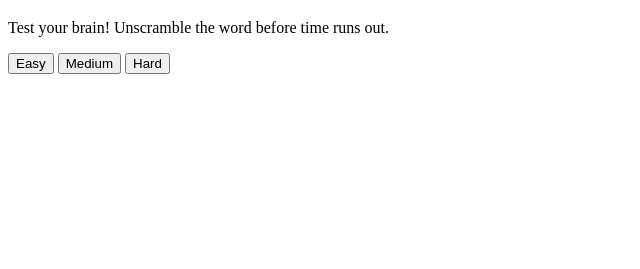
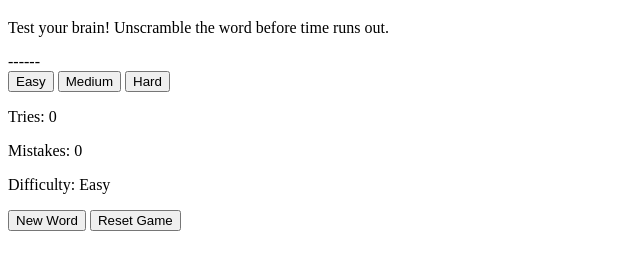
Before and after one commit to Sk-223/descramble-game, a plain HTML site: page index.html in a window 1280 px wide. Shown: the part 61-330 px from the top of the page, without its empty margins (0-640 px from the left). Drawn offline with Linux system fonts and the light colour scheme.

Commit message:
Add structure for scrambled word display, inuts, stats, and control buttons

```diff
--- a/index.html
+++ b/index.html
@@ -5,14 +5,27 @@
         <meta name="viewport" content="width=device-width, initial-scale=1.0" />
         <title>Descramble the Scramble</title>
         <link rel="stylesheet" href="style.css" />
+        <script src="script.js" defer></script>
     </head>
     <body>
         <h1>Descramble the Scramble</h1>
         <p>Test your brain! Unscramble the word before time runs out.</p>
 
+        <div id="scrambledWord">------</div>
+
+        <div id="inputContainer"></div>
+
         <button>Easy</button>
         <button>Medium</button>
         <button>Hard</button>
 
+        <div id="stats">
+            <p>Tries: <span id="tries">0</span></p>
+            <p>Mistakes: <span id="mistakes">0</span></p>
+            <p>Difficulty: <span id="difficulty">Easy</span></p>
+        </div>
+
+        <button id="randomButton">New Word</button>
+        <button id="resetButton">Reset Game</button>
     </body>
 </html>
```
